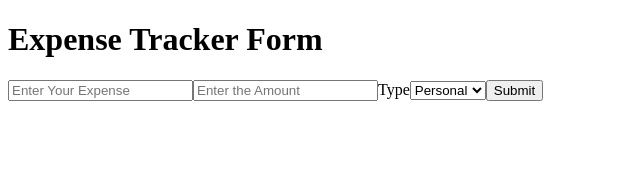
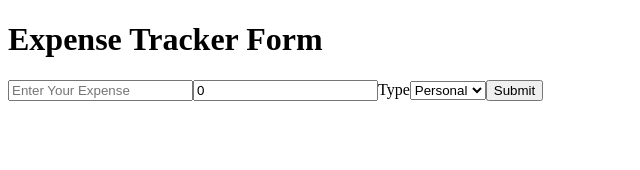
Before and after one commit to mukulsingh24/Expense-Tracker, a React app in the folder Frontend/: page / in a window 1280 px wide. Shown: the top 170 px of the page, without its empty margins (0-640 px from the left). Built offline with nearby package versions, Linux system fonts and the light colour scheme; the HTML template or start-up script is replaced by a standard one.

Commit message:
ExpenseFrom completed basic

```diff
--- a/Frontend/src/components/ExpenseFrom.jsx
+++ b/Frontend/src/components/ExpenseFrom.jsx
@@ -5,13 +5,25 @@ function Form() {
     const [expense,setExpense] = useState("");
     const [amount,setAmount] = useState(0);
     const [type,setType] = useState("Personal")
+
+    const updateExpense = (e) =>{
+        setExpense(e.target.value)
+    }
+
+    const updateAmount = (e) =>{
+        setAmount(e.target.value)
+    }
+
+    const updateType = (e) =>{
+        setType(e.target.value)
+    }
   return (
     <div>
       <h1>Expense Tracker Form</h1>
-      <input type="text" placeholder="Enter Your Expense" />
-      <input type="text" placeholder="Enter the Amount"/>
-      <label for="cars">Type</label>
-      <select name="Expense Type">
+      <input type="text" value={expense} onChange={updateExpense} placeholder="Enter Your Expense" />
+      <input type="text" value={amount} onChange={updateAmount} placeholder="Enter the Amount"/>
+      <label htmlfor="cars">Type</label>
+      <select name="Expense Type" value={type} onChange={updateType}>
         <option value="Personal">Personal</option>
         <option value="Stocks">Stocks</option>
         <option value="Financial">Financial</option>
```
